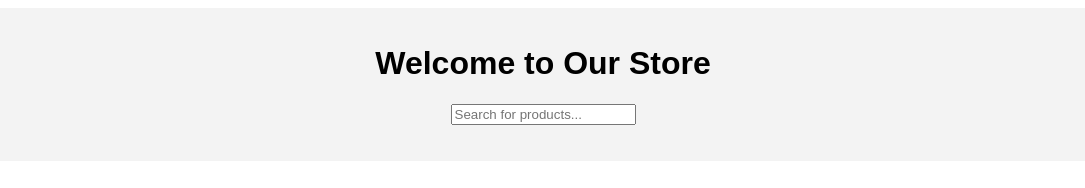
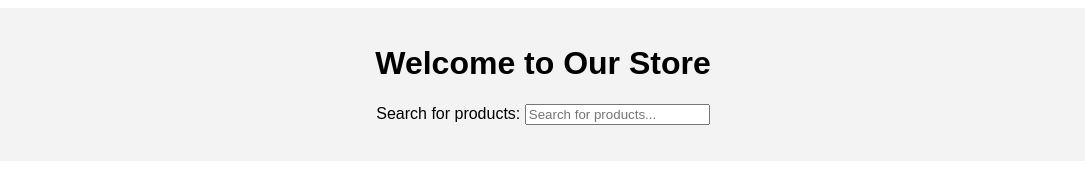
Before and after one commit to kopparapumanikanta/Ecommerce-Shopping-Cart--Double, a plain HTML site: page index.html in a window 1280 px wide. Shown: the top 188 px of the page, without its empty margins (97-1182 px from the left). Drawn offline with Linux system fonts and the light colour scheme.

Commit message:
Fixed Missing form label

```diff
--- a/index.html
+++ b/index.html
@@ -18,6 +18,7 @@
 <div class="header">
   <h1>Welcome to Our Store</h1>
   <div class="search">
+    <label for="searchInput">Search for products:</label>
     <input type="text" id="searchInput" onkeyup="searchProduct()" placeholder="Search for products...">
   </div>
 </div>
```
